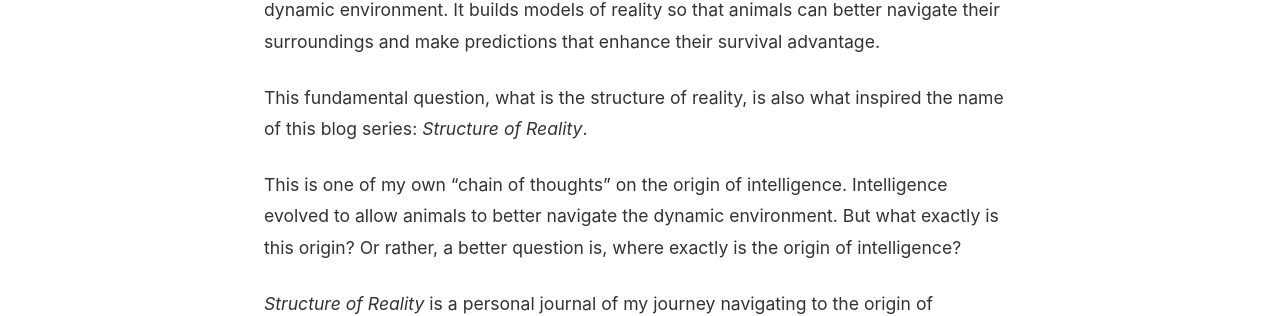
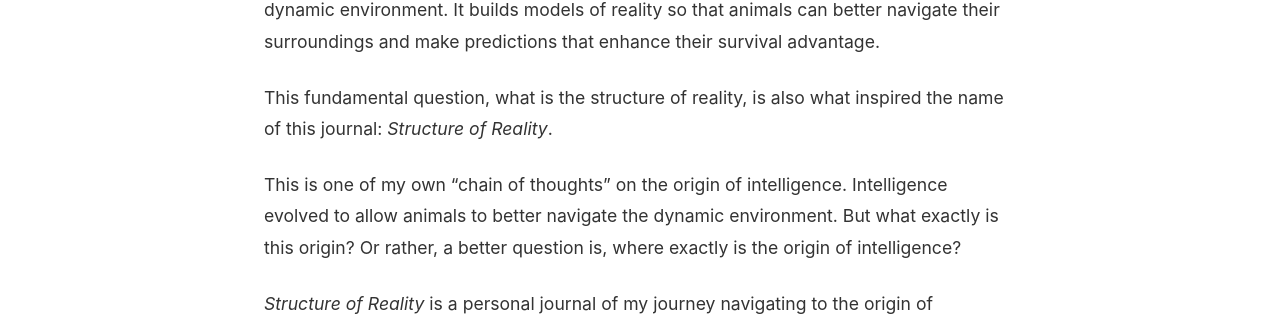
Before and after one commit to luithw/structure_of_reality, a Jekyll site: the page built from _posts/2026-01-11-what-is-structure-of-reality.md, in a window 1280 px wide. Shown: the part 582-898 px from the top of the page. Built offline with Jekyll 4.4.1, drawn with Linux system fonts in a browser that asks for light colours; comment, search, counter and statistics services are not loaded.

Commit message:
Update what is structure of reality post

```diff
--- a/_posts/2026-01-11-what-is-structure-of-reality.md
+++ b/_posts/2026-01-11-what-is-structure-of-reality.md
@@ -13,7 +13,7 @@
 
 This is the question that the biological brain is asking. The brain exists to predict the dynamic environment. It builds models of reality so that animals can better navigate their surroundings and make predictions that enhance their survival advantage.
 
-This fundamental question, what is the structure of reality, is also what inspired the name of this blog series: *Structure of Reality*.
+This fundamental question, what is the structure of reality, is also what inspired the name of this journal: *Structure of Reality*.
 
 This is one of my own "chain of thoughts" on the origin of intelligence. Intelligence evolved to allow animals to better navigate the dynamic environment. But what exactly is this origin? Or rather, a better question is, where exactly is the origin of intelligence?
 
```
